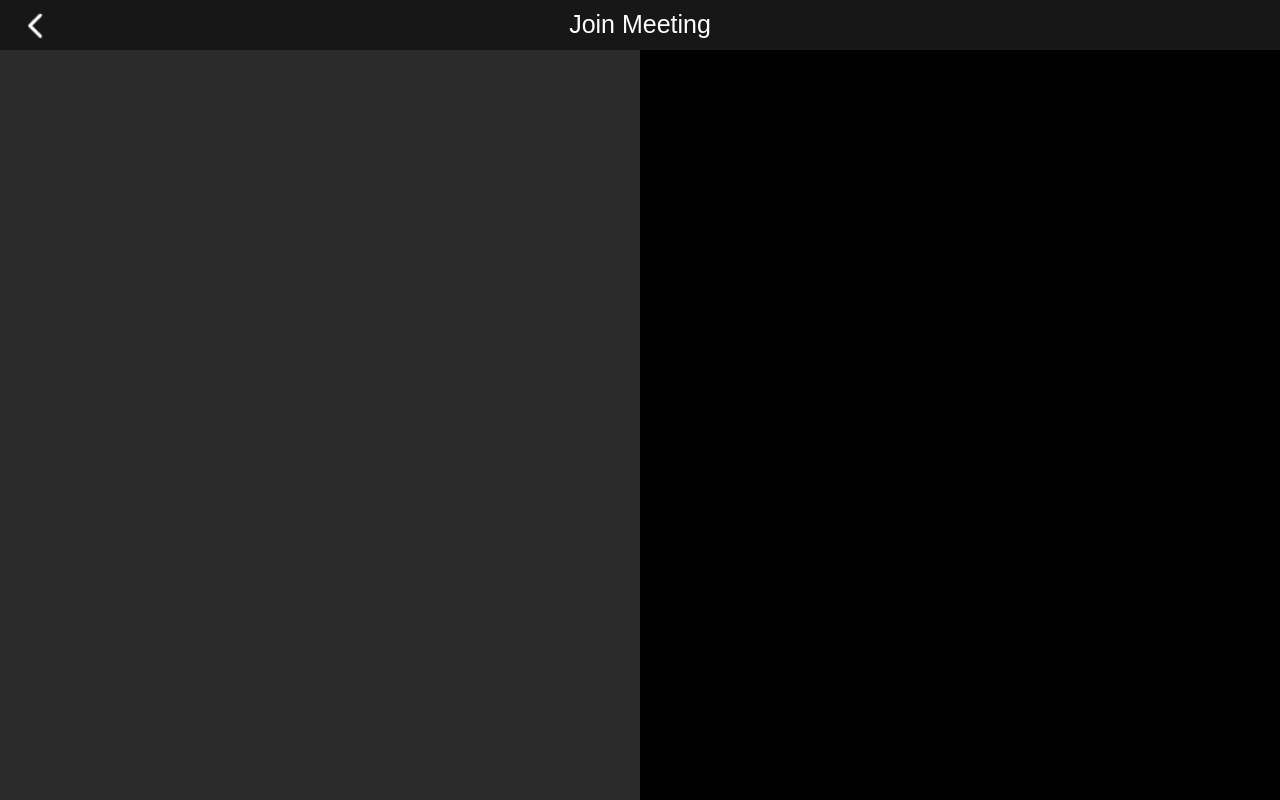
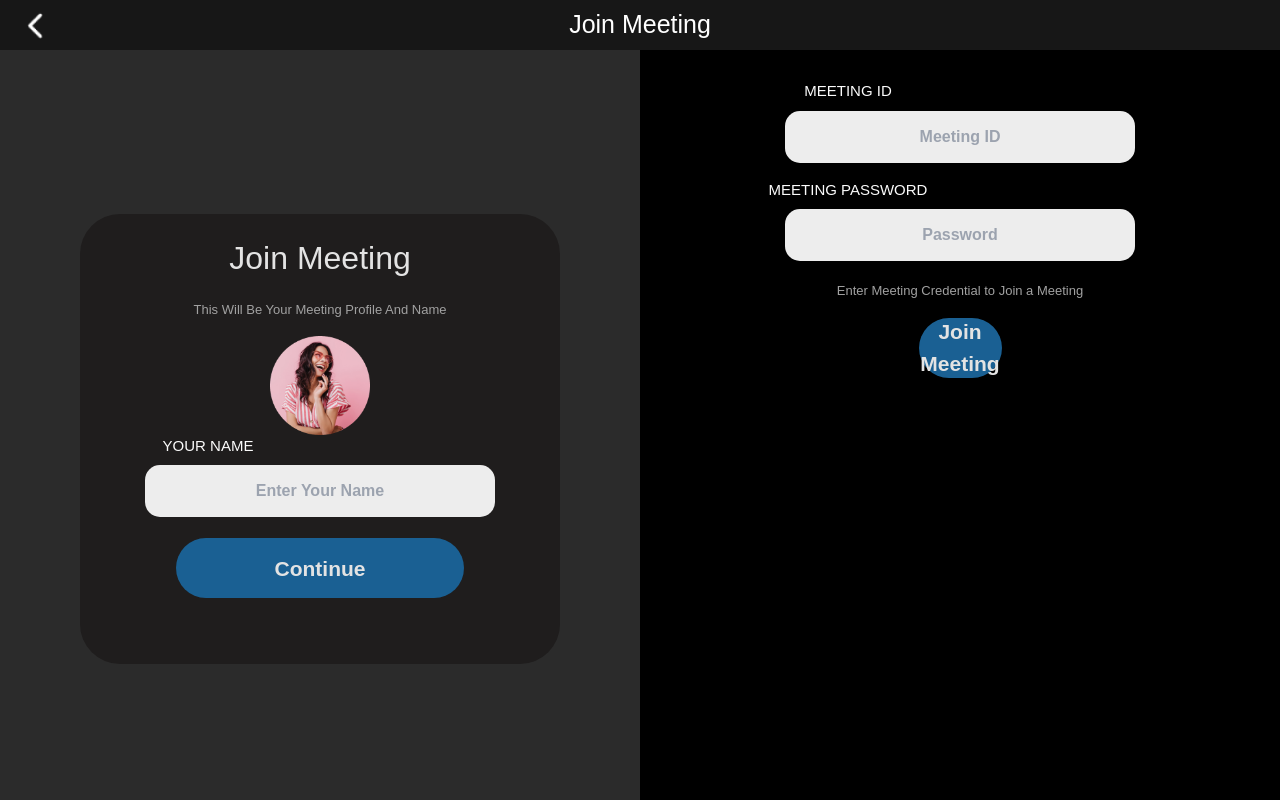
Before and after one commit to Febin-Joseph/zoomify, a React (Create React App) app in the folder client/: page /join in a window 1280 px wide. Built offline with nearby package versions, Linux system fonts and the light colour scheme.

Commit message:
complted setting up join meeting page and completed developing of full signup signin and join meeting pages

```diff
--- a/client/src/components/common/button/AuthenicationBtn.jsx
+++ b/client/src/components/common/button/AuthenicationBtn.jsx
@@ -7,7 +7,9 @@ const AuthenicationBtn = ({ value, logo }) => {
     <div>
       <button className='flex items-center bg-[#FFFFFF]
         w-[300px] h-[50px] text-[#1D201B] text-[15px] font-bold mt-4 rounded-[10px] text-center'>
-        <img src={logo} alt="logos" className={`w-[60px] items-center justify-center ml-5 ${logo === GithubLogo ? 'github-logo' : ''}`} />
+        <img src={logo} alt="logos" className={`w-[60px] items-center justify-center ml-5
+        ${logo === GithubLogo ? 'github-logo' : ''}`}
+        />
         <span className="flex-grow mr-10">{value}</span>
       </button>
     </div>
--- a/client/src/constants/icons.js
+++ b/client/src/constants/icons.js
@@ -1,3 +1,4 @@
+//ICONS
 import copy from "../assets/icons/copy.png"
 import backbtn from "../assets/icons/backbtn.png";
 import downarrow from "../assets/icons/downarrow.png";
@@ -10,6 +11,9 @@ import newMeet from "../assets/icons/newMeet.png";
 import premium from "../assets/icons/premium.png";
 import round from "../assets/icons/round.png";
 import zoomifyLogo from "../assets/icons/zoomifyLogo.png";
+
+//IMAGES
+import profile from "../assets/images/profile.png"
 
 export {
     copy,
@@ -24,4 +28,5 @@ export {
     premium,
     round,
     zoomifyLogo,
+    profile,
 }
--- a/client/src/index.css
+++ b/client/src/index.css
@@ -1,16 +1,12 @@
 @tailwind base;
 @tailwind components;
 @tailwind utilities;
-
-* {
-  font-family: 'Poppins', sans-serif;
-}
 
 html,
 body {
   margin: 0;
   padding: 0;
-  overflow: hidden;
+  font-family: 'Poppins', sans-serif;
 }
 
 * {
--- a/client/src/middleware/index.js
+++ b/client/src/middleware/index.js
@@ -1,5 +1,7 @@
 import { ageVerification } from "./ageVerification";
+import { nameVerification } from "./nameVerification";
 
 export {
     ageVerification,
+    nameVerification,
 }
--- /dev/null
+++ b/client/src/middleware/nameVerification.js
@@ -0,0 +1,7 @@
+export function nameVerification(nameValidation) {
+    if (nameValidation.length <= 2) {
+      return "name must contain atleast two characters"
+    } else {
+      return "age verification successful"
+    }
+  }
--- a/client/src/pages/home/home.style.js
+++ /dev/null
@@ -1 +0,0 @@
-import { StyleSheet } from "react-native";
--- a/client/src/pages/joinmeeting/JoinMeeting.jsx
+++ b/client/src/pages/joinmeeting/JoinMeeting.jsx
@@ -1,14 +1,181 @@
-import React from 'react'
-import { Nav } from '../../components'
+import { useState, useEffect } from 'react';
+import { Nav, MainCard, InputBtn, MainBtn } from '../../components';
+import { profile } from '../../constants/icons';
+import { nameVerification } from '../../middleware';
 
 const JoinMeeting = () => {
+  const [nameValidation, setNameValidation] = useState('')
+  const [verificationStatus, setVerificationStatus] = useState('');
+  const [nameVerified, setNameVerified] = useState(false);
+
+  useEffect(() => {
+    if (verificationStatus.includes('successful')) {
+      setNameVerified(true);
+    }
+  }, [verificationStatus]);
+
+  //name verification middleware
+  function handleNameVerification() {
+    const status = nameVerification(nameValidation);
+    setVerificationStatus(status);
+  }
+
   return (
     <div className='flex flex-col bg-[#000] h-screen'>
       <Nav value={"Join Meeting"} />
-      <div className='md:w-[50%] md:bg-[#2B2B2B] md:flex-grow'>
+
+      <div className='hidden lg:flex lg:items-center lg:justify-center lg:w-[50%]
+       lg:bg-[#2B2B2B] lg:flex-grow lg:pt-7'>
+        <MainCard title={"Join Meeting"}>
+          <div className='mt-[-30px]'>
+            <p className='text-[#A1A1A1] text-[13px] text-center mb-4'>
+              This Will Be Your Meeting Profile And Name
+            </p>
+            <img
+              src={profile}
+              alt="profileImg"
+              className='w-[100px] m-auto items-center justify-center mb-0' />
+            <InputBtn
+              text={"YOUR NAME"}
+              width={85}
+              height={8}
+              placeholder={"Enter Your Name"}
+              change={(e) => setNameValidation(e.target.value)}
+              value={nameValidation}
+            />
+
+            <div className='mt-0'>
+              <MainBtn
+                value={"Continue"}
+                width={60}
+                height={60}
+                onClick={handleNameVerification}
+                maxWidth={"max-w-[300px]"}
+              />
+
+            </div>
+            <p
+              className={`text-center mt-2 ${verificationStatus.includes('successful') ?
+                'text-green-500' : 'text-red-500'}`}>
+              {verificationStatus}
+            </p>
+          </div>
+        </MainCard>
+      </div>
+
+      {/* This is for lg less than devices */}
+      <div className='justify-center items-center lg:hidden'>
+        {nameVerified ? (
+          <div className='flex flex-col items-center justify-center'>
+            <InputBtn
+          text={"MEETING ID"}
+          width={85}
+          height={8}
+          placeholder={"Meeting ID"}
+          change={''}
+          value={''}
+        />
+
+        <InputBtn
+          text={"MEETING PASSWORD"}
+          type={"password"}
+          width={85}
+          height={8}
+          placeholder={"Password"}
+          change={''}
+          value={''}
+        />
+
+        <div className='flex items-center justify-center'>
+          <p className='text-[#A1A1A1] text-[13px] lg:w-[25vw] w-[250px] text-center mt-1 mb-3'>
+            Enter Meeting Credential to Join a Meeting
+          </p>
+        </div>
+
+        <div className='mb-8'>
+          <MainBtn
+            value={"Join Meeting"}
+            width={60}
+            height={60}
+          />
+        </div>
+
+          </div>
+        ) : (
+          <div className='mt-10'>
+            <p className='text-[#A1A1A1] text-[13px] text-center mb-4'>
+              This Will Be Your Meeting Profile And Name
+            </p>
+            <img
+              src={profile}
+              alt="profileImg"
+              className='w-[100px] m-auto items-center justify-center mb-0' />
+            <InputBtn
+              text={"YOUR NAME"}
+              width={85}
+              height={8}
+              placeholder={"Enter Your Name"}
+              change={(e) => setNameValidation(e.target.value)}
+              value={nameValidation}
+            />
+
+            <div className='mt-0'>
+              <MainBtn
+                value={"Continue"}
+                width={60}
+                height={60}
+                onClick={handleNameVerification}
+                maxWidth={"max-w-[300px]"}
+              />
+
+            </div>
+            <p
+              className={`text-center mt-2 ${verificationStatus.includes('successful') ?
+                'text-green-500' : 'text-red-500'}`}>
+              {verificationStatus}
+            </p>
+          </div>
+        )}
+      </div>
+
+      {/* Right-Center Content for lg greater devices */}
+      <div className='hidden lg:absolute lg:top-[80px] lg:right-0 lg:flex lg:flex-col
+       lg:justify-center lg:items-center lg:h-[calc(100vh - 80px)] lg:w-[50%]'>
+        <InputBtn
+          text={"MEETING ID"}
+          width={85}
+          height={8}
+          placeholder={"Meeting ID"}
+          change={''}
+          value={''}
+        />
+
+        <InputBtn
+          text={"MEETING PASSWORD"}
+          type={"password"}
+          width={85}
+          height={8}
+          placeholder={"Password"}
+          change={''}
+          value={''}
+        />
+
+        <div className='flex items-center justify-center'>
+          <p className='text-[#A1A1A1] text-[13px] lg:w-[25vw] w-[250px] text-center mt-1 mb-3'>
+            Enter Meeting Credential to Join a Meeting
+          </p>
+        </div>
+
+        <div className='mb-8'>
+          <MainBtn
+            value={"Join Meeting"}
+            width={60}
+            height={60}
+          />
+        </div>
       </div>
     </div>
-  )
+  );
 }
 
-export default JoinMeeting
+export default JoinMeeting;
--- a/client/src/pages/signup/Rightside.jsx
+++ b/client/src/pages/signup/Rightside.jsx
@@ -23,11 +23,11 @@ const Rightside = ({ value1, logo1, value2, logo2 }) => {
         value={''}
       />
 
-      {/* <div className='flex items-center justify-center'>
+      <div className='flex items-center justify-center'>
         <p className='text-[#A1A1A1] text-[13px] lg:w-[25vw] w-[250px] text-center mt-1 mb-3'>
           By proceeding, I agree to the Zoomify’s Privacy Statement and Terms of Service.
         </p>
-      </div> */}
+      </div>
 
       <div className='mb-8'>
         <MainBtn
```
Also changed, not shown: client/src/assets/images/profile.png (added).
